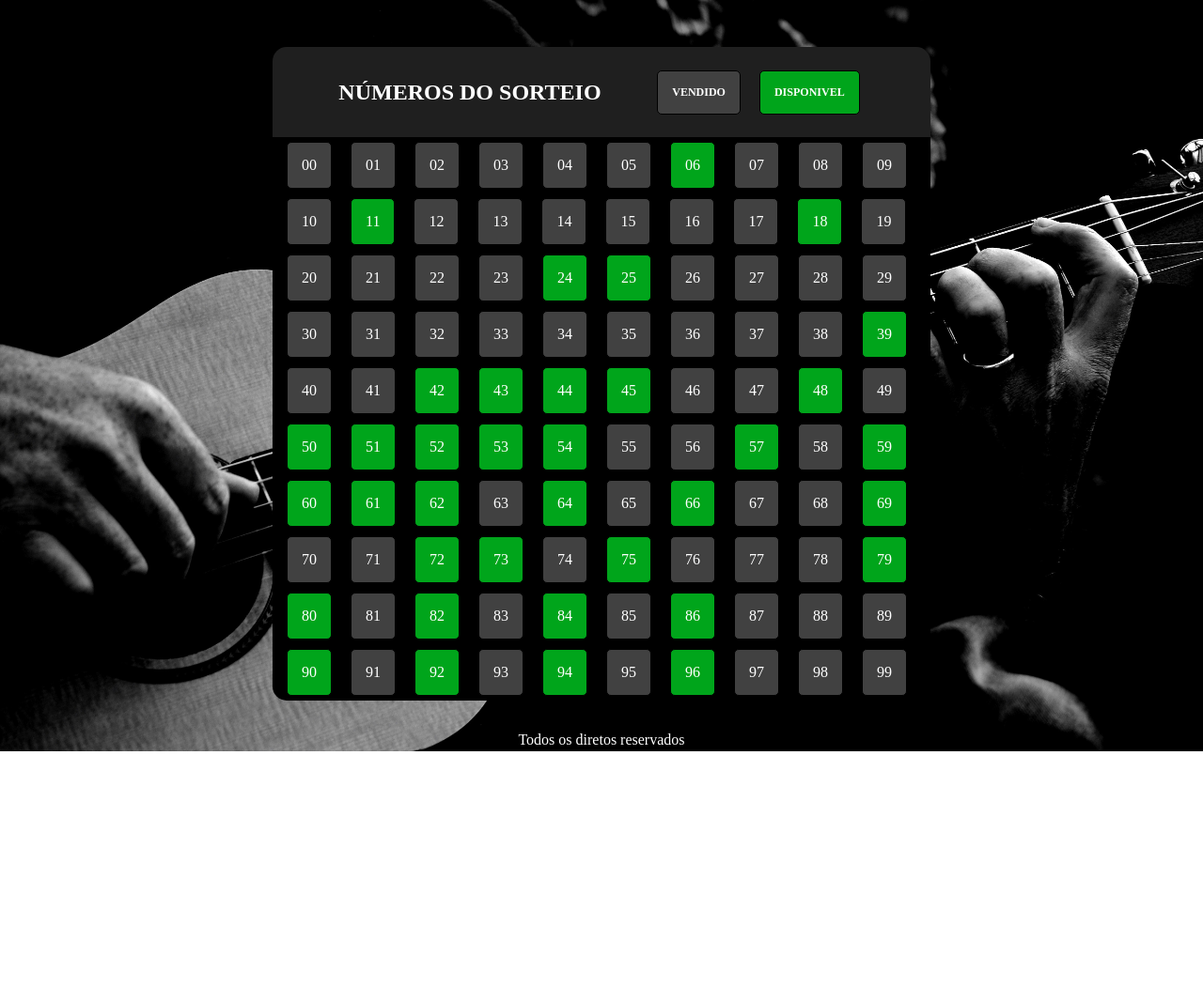
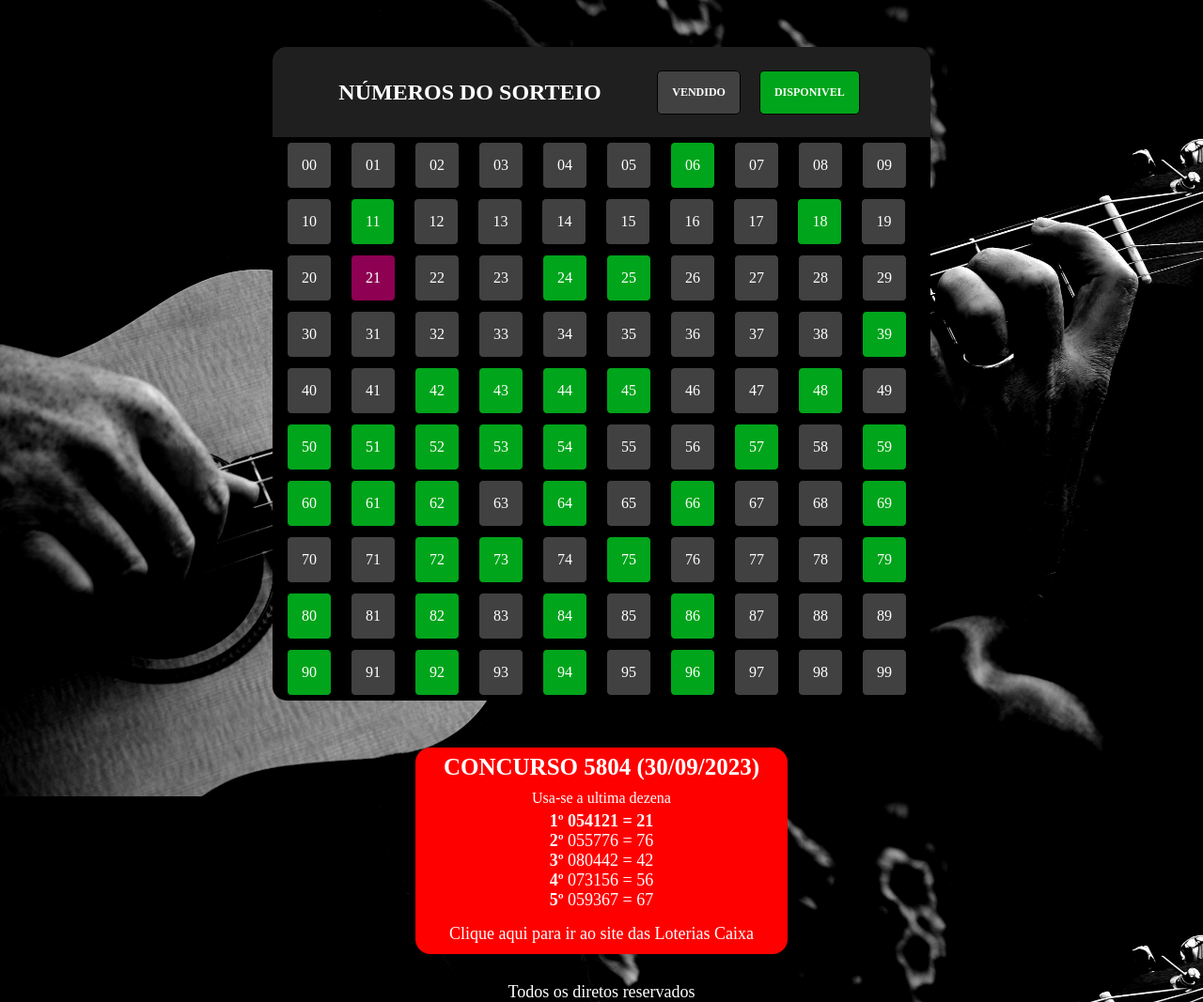
Before and after one commit to junior-leandro/rifa, a plain HTML site: page index.html in a window 1280 px wide. Shown: the whole page at 94% size. Before the commit the page ends 800 px from the top, so only its background shows below. Drawn offline with Linux system fonts and the light colour scheme.

Commit message:
resultado

```diff
--- a/index.html
+++ b/index.html
@@ -45,7 +45,7 @@
                 <span id="18" class="disponivel">18</span> <!-- -->
                 <span id="19" class="vendido" title="Zé Victor">19</span> <!-- ZÉ VICTOR | PAGO -->
                 <span id="20" class="vendido" title="Adriana">20</span> <!-- ADRIANA WORTH | PAGO -->
-                <span id="21" class="vendido" title="Marcelo Taveiros">21</span> <!-- MARCELO TAVEIROS | PAGO -->
+                <span id="21" class="vendido vencedor" title="Marcelo Taveiros">21</span> <!-- MARCELO TAVEIROS | PAGO -->
                 <span id="22" class="vendido" title="Thiagão">22</span> <!-- THIAGÃO | PAGO -->
                 <span id="23" class="vendido" title="Jayne">23</span> <!-- JAYNE | PAGO -->
                 <span id="24" class="disponivel">24</span> <!-- -->
@@ -127,9 +127,21 @@
             </div>
         </div>
 
+        <div class="resultado">
+            <h3><strong>CONCURSO 5804 (30/09/2023)</strong></h3>
+            <p>Usa-se a ultima dezena</p>
+            <ul>
+                <li> <b>1º</b> <strong>054121 = 21</strong></li>
+                <li> <b>2º</b> 055776 = 76</li>
+                <li> <b>3º</b> 080442 = 42</li>
+                <li> <b>4º</b> 073156 = 56</li>
+                <li> <b>5º</b> 059367 = 67</li>
+            </ul>
+            <p class="site"><a href="https://loterias.caixa.gov.br/Paginas/Federal.aspx" target="_blank">Clique aqui para ir ao site das Loterias Caixa</a></p>
+        </div>
     </main>
     <footer>
-        <p>Todos os diretos reservados</p>
+        <p class="copy">Todos os diretos reservados</p>
 
 
     </footer>
--- a/style.css
+++ b/style.css
@@ -6,6 +6,7 @@
 
 body {
   background: url("./assets/background.jpg") no-repeat;
+  background-attachment: fixed;
   background-size: cover;
   width: 100vw;
   height: 100vh;
@@ -13,6 +14,7 @@ body {
 
 main {
   display: flex;
+  flex-direction: column;
   width: 100%;
   align-items: center;
   justify-content: center;
@@ -20,7 +22,7 @@ main {
 
 .numbers {
   display: flex;
-  width: 700px;
+  max-width: 700px;
   height: 100%;
   background-color: #000000;
   margin: 50px 30px;
@@ -72,16 +74,59 @@ span {
 .vendido {
   background-color: #414141;
 }
+
+.vencedor {
+  background-color: #8d0052;
+}
+.resultado {
+  max-width: 700px;
+  border-radius: 1rem;
+  height: 220px;
+  display: flex;
+  flex-direction: column;
+  justify-content: center;
+  align-items: center;
+  color: white;
+  background-color: red;
+  margin-bottom: 30px;
+}
+
+h3 {
+  font-size: 25px;
+  margin: 10px 30px;
+}
+.site {
+  font-size: 18px;
+  margin: 15px auto;
+}
 #guia {
   font-size: 12px;
+}
+ul {
+  margin-top: 5px;
+}
+li {
+  list-style-type: none;
+  font-size: 18px;
+}
+a  {
+  text-decoration: none;
+  color: white;
+}
+
+a:hover {
+  transform: scale(105%);
+  text-decoration: underline;
 }
 footer {
   width: 100%;
   color: #FFFFFF;
-  position: fixed;
   display: flex;
   justify-content: center;
   align-items: center;
   margin: auto;
-  bottom: 3px;;
+  bottom: 3px;
 }
+.copy {
+  font-size: 18px;
+}
```
